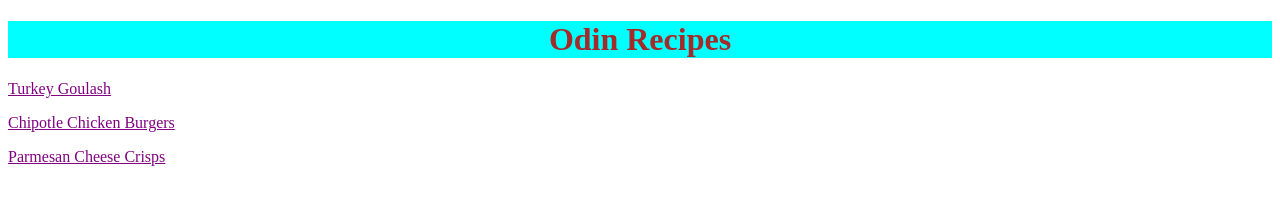
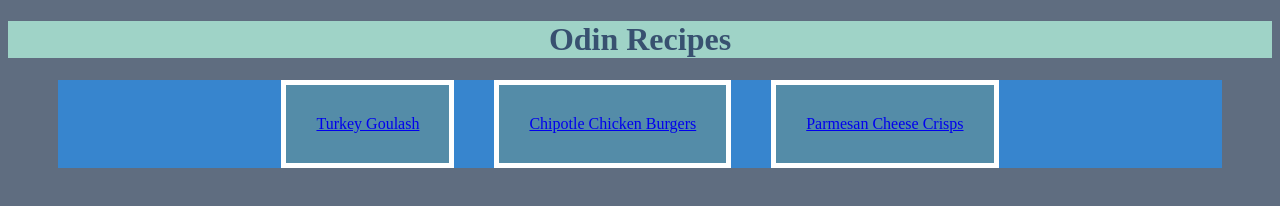
Before and after one commit to anuvsharma/odin-recipes, a plain HTML site: page index.html in a window 1280 px wide. Drawn offline with Linux system fonts and the light colour scheme.

Commit message:
add margins and borders to recipe website
this should add new margin and border elements to recipe website

```diff
--- a/index.html
+++ b/index.html
@@ -8,8 +8,10 @@
 
     <body>
         <h1 id="main-title">Odin Recipes</h1>
-        <p><a href="recipes/turkey-goulash.html">Turkey Goulash</a></p>
-        <p><a href="recipes/chipotle-chicken-burgers.html">Chipotle Chicken Burgers</a></p>
-        <p><a href="recipes/parmesan-cheese-crisps.html">Parmesan Cheese Crisps</a></p>
+        <div class = "container-flexbox">
+         <p class = "recipes_index"><a href="recipes/turkey-goulash.html">Turkey Goulash</a></p>
+         <p class = "recipes_index"><a href="recipes/chipotle-chicken-burgers.html">Chipotle Chicken Burgers</a></p>
+         <p class = "recipes_index"><a href="recipes/parmesan-cheese-crisps.html">Parmesan Cheese Crisps</a></p>
+        </div>
     </body>
 </html>
--- a/style.css
+++ b/style.css
@@ -1,27 +1,26 @@
-* {
-    color: purple;
-  }
+body {
+    background: #5f6d80;
+}
 
 h1 {
-    background-color: black;
-    color: yellow;
     text-align: center;
+    color: #385170;
+    background: #9fd3c7;;
 }
 
-.instructions{
-    font-family: 'Times New Roman', 'Helvetica', sans-serif;
-    font-size: 30px;
-    background-color: bisque;
-    color: red;
+.recipes_index {
+    padding: 30px;
+    text-align: center;
+    color: #EEEEEE;
+    background-color: #548CA8;
+    display: inline-block;
+    border: 5px solid white;
+    margin: 0px 20px;
 }
 
-#main-title{
-    color: brown;
-    background-color: aqua;
+.container-flexbox{
+    background-color: #3785ce;
+    display: flex;
+    justify-content: center;
+    margin: 0px 50px;
 }
-
-.ingridients .item{
-    font-weight:bold;
-    font-size: large;
-    color: yellowgreen;
-}
```
